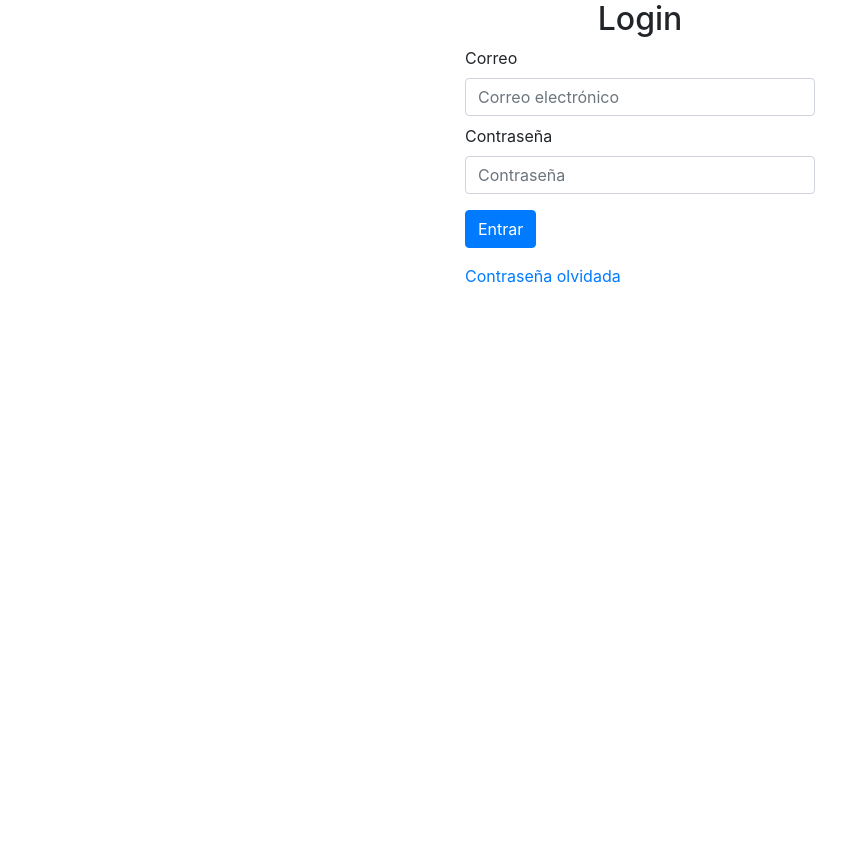
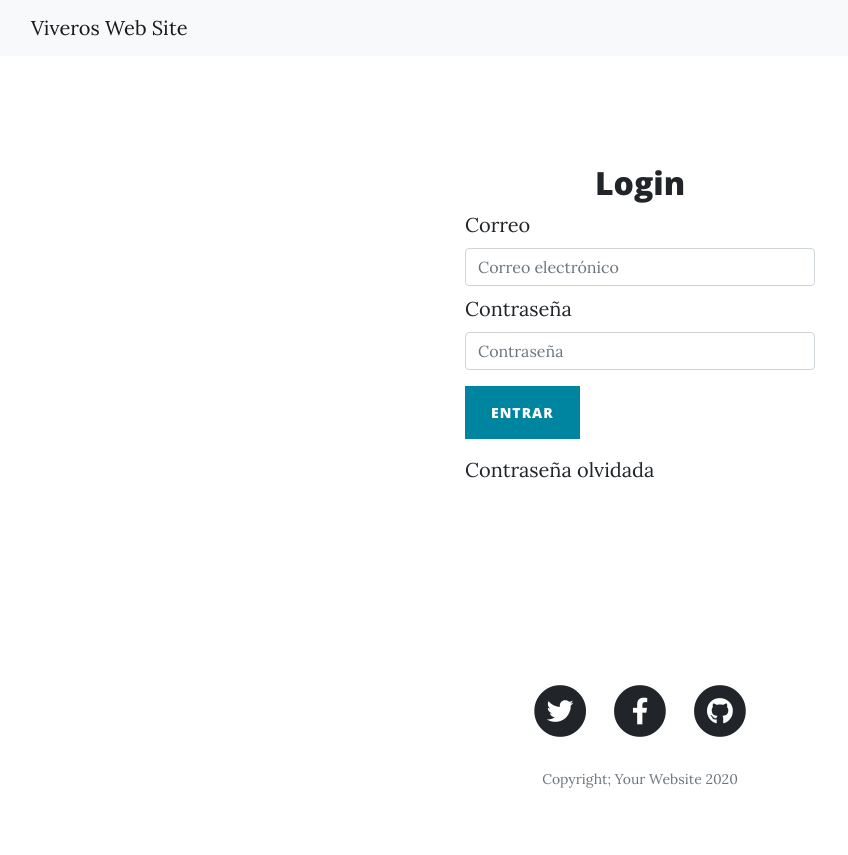
Before and after one commit to OscarGomezO/ProyectoVIVERO_LabSoft, a Django app: page /login/ in a window 1280 px wide. Shown: the whole page, without its empty margins (0-848 px from the left). Before the commit the page ends 283 px from the top, so only its background shows below. Run offline with Django 3.2, Linux system fonts and the light colour scheme; some libraries are stand-ins or nearby versions.

Commit message:
Se agrego Navbar y Footer al archivo baselogin.html

```diff
--- a/Modulologin/templates/ModuloLogin/baselogin.html
+++ b/Modulologin/templates/ModuloLogin/baselogin.html
@@ -1,3 +1,4 @@
+{% load static %}
 <!doctype html>
 <html lang="es">
 <!--
@@ -9,7 +10,14 @@ Basado en:
 -->
 
 <head>
+    <!-- Custom fonts for this template -->
+    <link href="{% static 'vendor/fontawesome-free/css/all.min.css' %}" rel="stylesheet" type="text/css">
+    <link href='https://fonts.googleapis.com/css?family=Lora:400,700,400italic,700italic' rel='stylesheet' type='text/css'>
+    <link href='https://fonts.googleapis.com/css?family=Open+Sans:300italic,400italic,600italic,700italic,800italic,400,300,600,700,800' rel='stylesheet' type='text/css'>
+    <link href="{% static 'css/clean-blog.min.css' %}" rel="stylesheet">
     <link href="https://cdn.jsdelivr.net/npm/bootstrap@5.0.0-beta3/dist/css/bootstrap.min.css" rel="stylesheet" integrity="sha384-eOJMYsd53ii+scO/bJGFsiCZc+5NDVN2yr8+0RDqr0Ql0h+rP48ckxlpbzKgwra6" crossorigin="anonymous">
+    <!-- Bootstrap core CSS -->
+    <link href="{% static 'vendor/bootstrap/css/bootstrap.min.css' %}" rel="stylesheet">
     <!--
     <meta charset="utf-8">
     <meta name="viewport" content="width=device-width, initial-scale=1,
@@ -19,13 +27,24 @@ Basado en:
     <title>Login</title>
     -->
     <!-- Cargar el CSS de Boostrap-->
-    <link href="./css/bootstrap.min.css" rel="stylesheet">
+    <!--<link href="./css/bootstrap.min.css" rel="stylesheet">-->
+    <!-- Custom styles for this template -->
+    <link href="{% static 'css/clean-blog.min.css' %}" rel="stylesheet">
 </head>
 
 <body>
+    <!-- As a heading -->
+    <nav class="navbar navbar-light bg-light mb-5">
+        <div class="container-fluid ">
+            <span class="navbar-brand mb-0 h1">Viveros Web Site</span>
+        </div>
+    </nav>
+
     <main role="main" class="container my-auto ">
         <div class="row">
             <div id="login" class="col-lg-4 offset-lg-4 col-md-6 offset-md-3 col-12 ">
+                <br>
+                <br>
                 <h2 class="text-center">Login</h2>
                 <form>
                     <div class="form-group mb-2">
@@ -42,9 +61,52 @@ Basado en:
                     <br>
                     <a href="#">Contraseña olvidada</a>
                 </form>
+                <br>
+                <br>
+                <br>
+                <br>
+                <br>
             </div>
         </div>
     </main>
+
+
+    <!-- Footer -->
+    <footer>
+        <div class="container ">
+            <div class="row">
+                <div class="col-lg-8 col-md-10 mx-auto ">
+                    <ul class="list-inline text-center">
+                        <li class="list-inline-item ">
+                            <a href="#">
+                                <span class="fa-stack fa-lg">
+                  <i class="fas fa-circle fa-stack-2x"></i>
+                  <i class="fab fa-twitter fa-stack-1x fa-inverse"></i>
+                </span>
+                            </a>
+                        </li>
+                        <li class="list-inline-item ">
+                            <a href="#">
+                                <span class="fa-stack fa-lg ">
+                  <i class="fas fa-circle fa-stack-2x"></i>
+                  <i class="fab fa-facebook-f fa-stack-1x fa-inverse"></i>
+                </span>
+                            </a>
+                        </li>
+                        <li class="list-inline-item">
+                            <a href="#">
+                                <span class="fa-stack fa-lg">
+                  <i class="fas fa-circle fa-stack-2x"></i>
+                  <i class="fab fa-github fa-stack-1x fa-inverse"></i>
+                </span>
+                            </a>
+                        </li>
+                    </ul>
+                    <p class="copyright text-muted">Copyright; Your Website 2020</p>
+                </div>
+            </div>
+        </div>
+    </footer>
 </body>
 
 </html>
```
